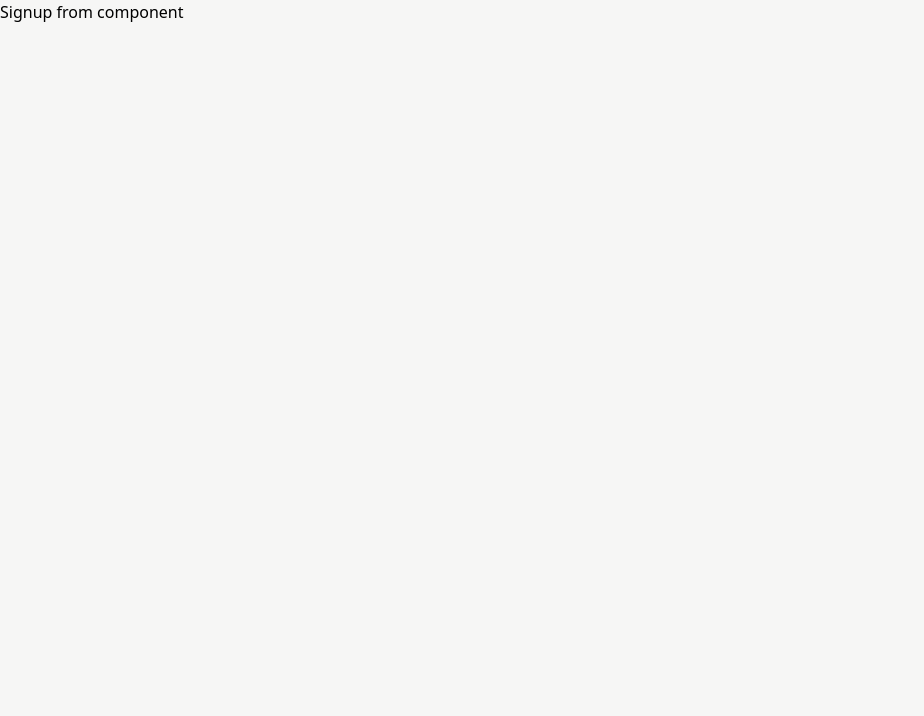
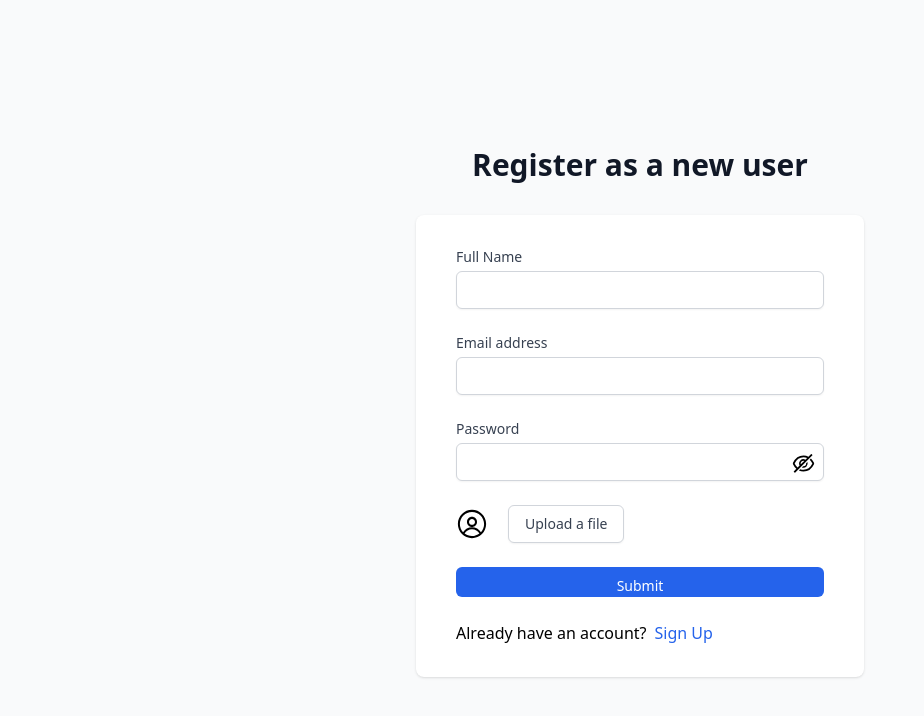
Before and after one commit to Gabriellqe/Eshop_MERN, a React (Create React App) app in the folder frontend/: page /sign-up in a window 1280 px wide. Shown: the top 716 px of the page, without its empty margins (0-924 px from the left). Built offline with nearby package versions, Linux system fonts and the light colour scheme.

Commit message:
Added Signup components and page

```diff
--- a/frontend/src/components/Signup/Signup.jsx
+++ b/frontend/src/components/Signup/Signup.jsx
@@ -1,7 +1,159 @@
-import React from "react";
+import React, { useState } from "react";
+import { AiOutlineEye, AiOutlineEyeInvisible } from "react-icons/ai";
+import styles from "../../styles/styles";
+import { Link } from "react-router-dom";
+import { RxAvatar } from "react-icons/rx";
 
 const Signup = () => {
-  return <div>Signup from component</div>;
+  const [email, setEmail] = useState("");
+  const [password, setPassword] = useState("");
+  const [name, setName] = useState("");
+  const [visible, setVisible] = useState(false);
+  const [avatar, setAvatar] = useState(null);
+
+  const handleFileInputChange = (e) => {
+    const file = e.target.files[0];
+    setAvatar(file);
+  };
+
+  const handleSubmit = async (e) => {
+    console.log("ffff");
+  };
+
+  return (
+    <div className="min-h-screen bg-gray-50 flex flex-col justify-center py-12 sm:px-6 lg:px-8">
+      <div className="sm:mx-auto sm:w-full sm:max-w-md">
+        <h2 className="mt-6 text-center text-3xl font-extrabold text-gray-900">
+          Register as a new user
+        </h2>
+      </div>
+      <div className="mt-8 sm:mx-auto sm:w-full sm:max-w-md">
+        <div className="bg-white py-8 px-4 shadow sm:rounded-lg sm:px-10">
+          <form className="space-y-6" onSubmit={handleSubmit}>
+            <div>
+              <label
+                htmlFor="text"
+                className="block text-sm font-medium text-gray-700"
+              >
+                Full Name
+              </label>
+              <div className="mt-1">
+                <input
+                  type="text"
+                  name="text"
+                  autoComplete="name"
+                  required
+                  value={name}
+                  onChange={(e) => setName(e.target.value)}
+                  className="appearance-none block w-full px-3 py-2 border border-gray-300 rounded-md shadow-sm placeholder-gray-400 focus:outline-none focus:ring-blue-500 focus:border-blue-500 sm:text-sm"
+                />
+              </div>
+            </div>
+            <div>
+              <label
+                htmlFor="email"
+                className="block text-sm font-medium text-gray-700"
+              >
+                Email address
+              </label>
+              <div className="mt-1">
+                <input
+                  type="email"
+                  name="email"
+                  autoComplete="email"
+                  required
+                  value={email}
+                  onChange={(e) => setEmail(e.target.value)}
+                  className="appearance-none block w-full px-3 py-2 border border-gray-300 rounded-md shadow-sm placeholder-gray-400 focus:outline-none focus:ring-blue-500 focus:border-blue-500 sm:text-sm"
+                />
+              </div>
+            </div>
+            <div>
+              <label
+                htmlFor="password"
+                className="block text-sm font-medium text-gray-700"
+              >
+                Password
+              </label>
+              <div className="mt-1 relative">
+                <input
+                  type={visible ? "text" : "password"}
+                  name="password"
+                  autoComplete="current-password"
+                  required
+                  value={password}
+                  onChange={(e) => setPassword(e.target.value)}
+                  className="appearance-none block w-full px-3 py-2 border border-gray-300 rounded-md shadow-sm placeholder-gray-400 focus:outline-none focus:ring-blue-500 focus:border-blue-500 sm:text-sm"
+                />
+                {visible ? (
+                  <AiOutlineEye
+                    className="absolute right-2 top-2 cursor-pointer"
+                    size={25}
+                    onClick={() => setVisible(false)}
+                  />
+                ) : (
+                  <AiOutlineEyeInvisible
+                    className="absolute right-2 top-2 cursor-pointer"
+                    size={25}
+                    onClick={() => setVisible(true)}
+                  />
+                )}
+              </div>
+            </div>
+
+            <div>
+              <label
+                htmlFor="avatar"
+                className="block text-sm font-medium text-gray-700"
+              ></label>
+              <div className="mt-2 flex items-center">
+                <span className="inline-block h-8 w-8 rounded-full overflow-hidden">
+                  {avatar ? (
+                    <img
+                      src={URL.createObjectURL(avatar)}
+                      alt="avatar"
+                      className="h-full w-full object-cover rounded-full"
+                    />
+                  ) : (
+                    <RxAvatar className="h-8 w-8" />
+                  )}
+                </span>
+                <label
+                  htmlFor="file-input"
+                  className="ml-5 flex items-center justify-center px-4 py-2 border border-gray-300 rounded-md shadow-sm text-sm font-medium text-gray-700 bg-white hover:bg-gray-50"
+                >
+                  <span>Upload a file</span>
+                  <input
+                    type="file"
+                    name="avatar"
+                    id="file-input"
+                    accept=".jpg,.jpeg,.png"
+                    onChange={handleFileInputChange}
+                    className="sr-only"
+                  />
+                </label>
+              </div>
+            </div>
+
+            <div>
+              <button
+                type="submit"
+                className="group relative w-full h-[30px] flex justify-center py-2 px-4 border border-transparent text-sm font-medium rounded-md text-white bg-blue-600 hover:bg-blue-700"
+              >
+                Submit
+              </button>
+            </div>
+            <div className={`${styles.noramlFlex} w-full`}>
+              <h4>Already have an account?</h4>
+              <Link to="/login" className="text-blue-600 pl-2">
+                Sign Up
+              </Link>
+            </div>
+          </form>
+        </div>
+      </div>
+    </div>
+  );
 };
 
 export default Signup;
```
